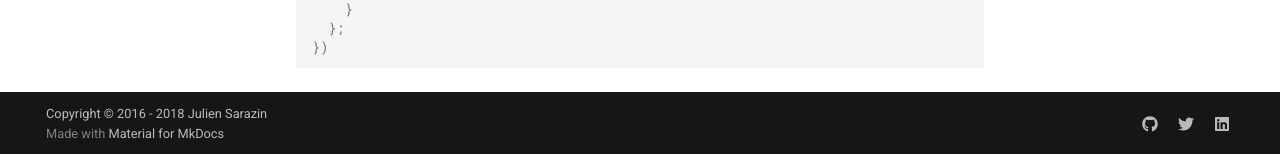
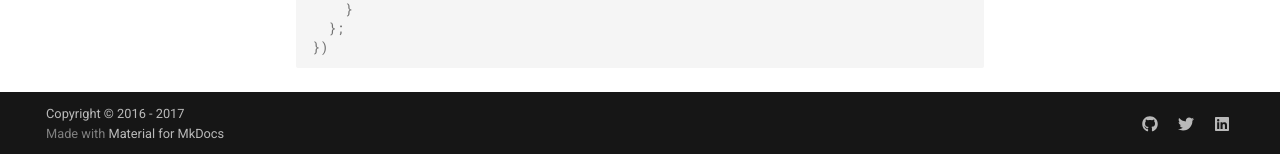
Before and after one commit to julien-sarazin/idylle, an MkDocs documentation site: the page built from docs/docs/dependencies.md, in a window 1280 px wide and 900 px high, scrolled down 4527 px. Shown: the part 743-897 px from the top of the window. Built offline with MkDocs 1.6.1 and Material for MkDocs 9.7.7, drawn with Linux system fonts in a browser that asks for light colours; comment, search, counter and statistics services are not loaded; old or Windows-style settings are respelled for this version of MkDocs; part of the change alters nothing that is shown.

Commit message:
updated documentation

```diff
--- a/docs/mkdocs.yml
+++ b/docs/mkdocs.yml
@@ -9,7 +9,7 @@ repo_name: 'julien-sarazin/Idylle'
 repo_url: 'https://github.com/julien-sarazin/Idylle'
 
 # Copyright
-copyright: 'Copyright &copy; 2016 - 2018 Julien Sarazin'
+copyright: 'Copyright &copy; 2016 - 2017'
 
 # Documentation and theme
 theme: 'material'
@@ -25,11 +25,11 @@ extra:
     code: 'Roboto Mono'
   social:
     - type: 'github'
-      link: 'https://github.com/john-doe'
+      link: 'https://github.com/julien-sarazin'
     - type: 'twitter'
-      link: 'https://twitter.com/jonh-doe'
+      link: 'https://twitter.com/julien-sarazin'
     - type: 'linkedin'
-      link: 'https://de.linkedin.com/in/john-doe'
+      link: 'https://de.linkedin.com/in/julien-sarazin'
   disqus: 'jsarazin'
 
 # Extensions
```
Also changed, not shown: docs/docs/index.md (+4 -2 lines).
